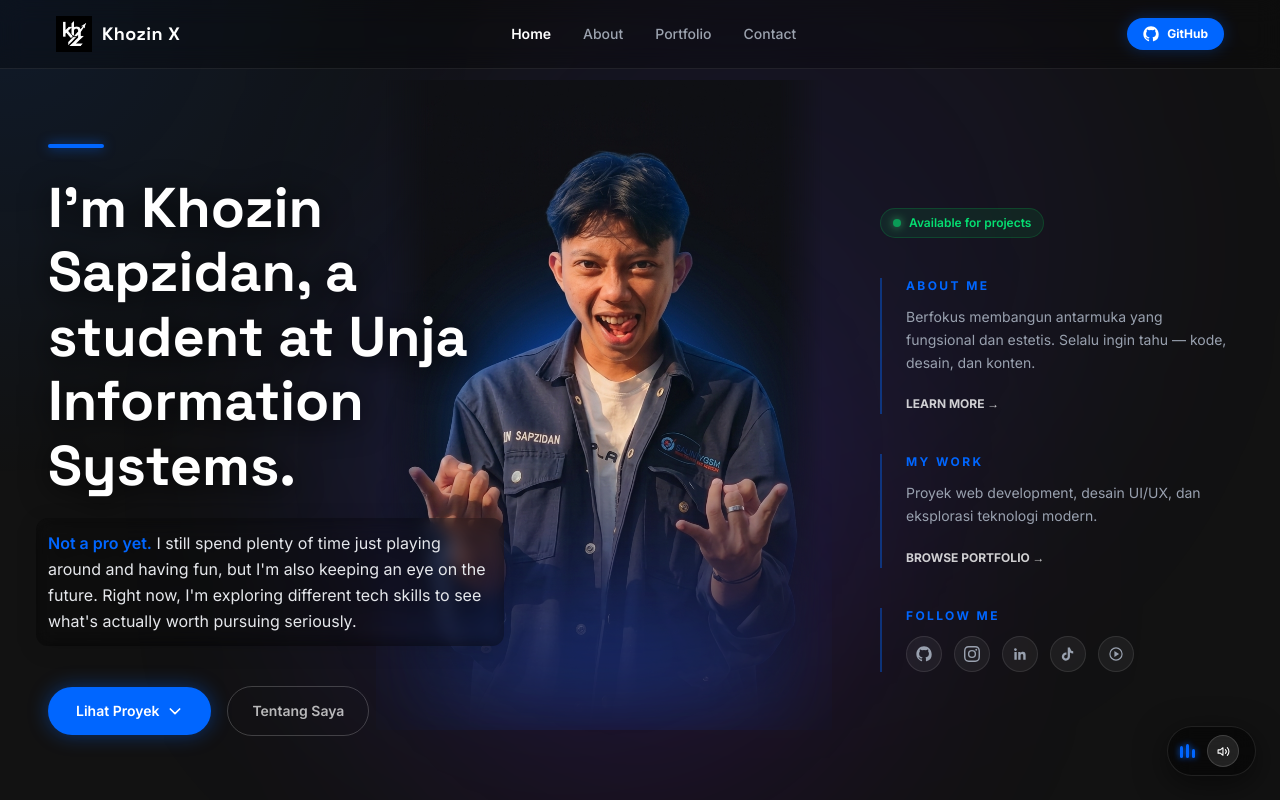
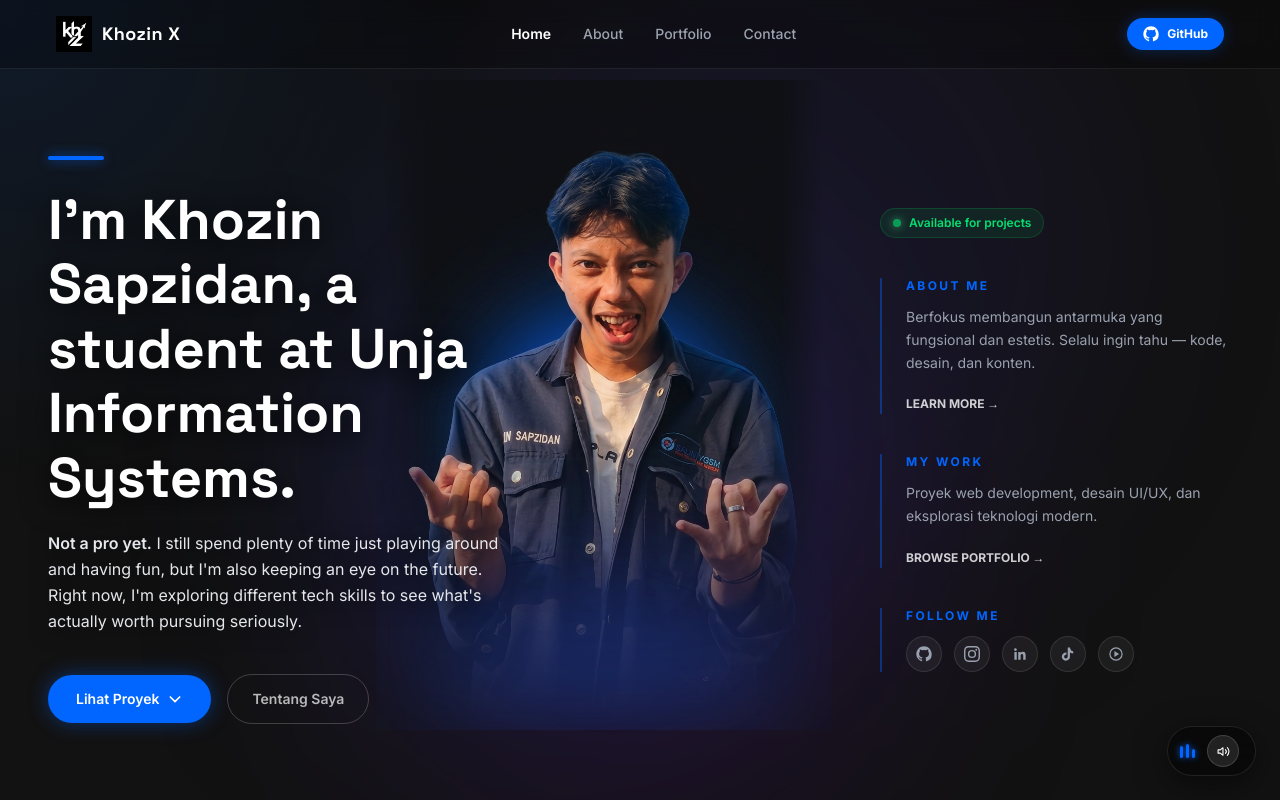
Before and after one commit to khzasn/khzasn.github.io, a Next.js app: page / in a window 1280 px wide. Both pictures are taken after a click on the button "Start". Shown: the top 800 px of the page. Built offline with nearby package versions, Linux system fonts and the light colour scheme.

Commit message:
style: remove blur effect and match text color on hero paragraph

```diff
--- a/app/page.js
+++ b/app/page.js
@@ -184,8 +184,8 @@ export default function Home() {
           <h1 className="text-4xl md:text-5xl lg:text-[3.5rem] font-bold mb-5 leading-[1.15] font-[family-name:var(--font-space-grotesk)] animate-fade-up drop-shadow-[0_5px_15px_rgba(0,0,0,0.9)]" style={{ animationDelay: '0.4s' }}>
             I'm Khozin Sapzidan, a student at Unja Information Systems.
           </h1>
-          <p className="text-gray-200 text-[15px] md:text-base leading-relaxed mb-10 max-w-[650px] animate-fade-up drop-shadow-[0_4px_10px_rgba(0,0,0,0.9)] backdrop-blur-sm bg-black/10 p-3 -ml-3 rounded-xl" style={{ animationDelay: '0.5s' }}>
-            <span className="text-[var(--accent)] font-semibold">Not a pro yet.</span> I still spend plenty of time just playing around and having fun, but I'm also keeping an eye on the future. Right now, I'm exploring different tech skills to see what's actually worth pursuing seriously.
+          <p className="text-gray-200 text-[15px] md:text-base leading-relaxed mb-10 max-w-[650px] animate-fade-up drop-shadow-[0_4px_10px_rgba(0,0,0,0.9)]" style={{ animationDelay: '0.5s' }}>
+            <span className="font-semibold">Not a pro yet.</span> I still spend plenty of time just playing around and having fun, but I'm also keeping an eye on the future. Right now, I'm exploring different tech skills to see what's actually worth pursuing seriously.
           </p>
           <div className="flex items-center gap-4 animate-fade-up" style={{ animationDelay: '0.6s' }}>
             <a href="#portfolio" className="inline-flex items-center gap-2 bg-[var(--accent)] text-white font-semibold text-sm rounded-full px-7 py-3.5 hover:bg-blue-600 transition-all hover:-translate-y-0.5 shadow-[0_0_20px_rgba(0,102,255,0.4)]">
```
